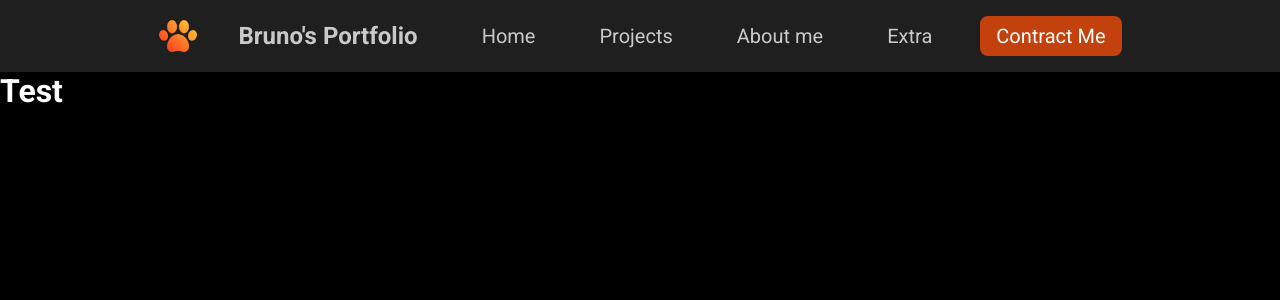
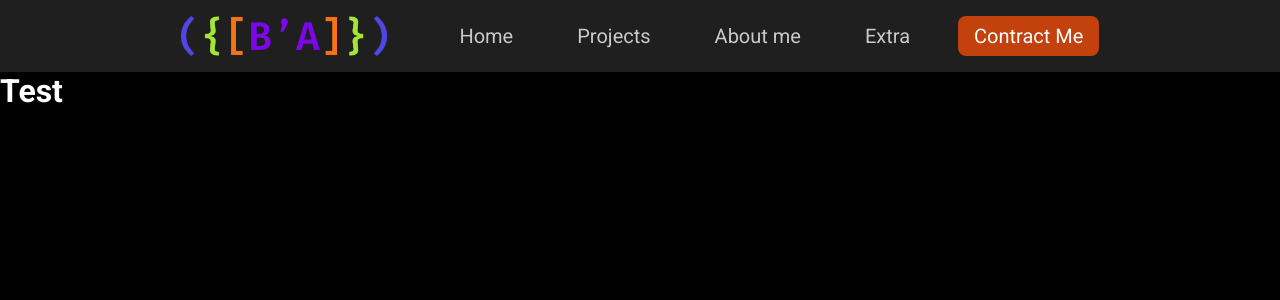
Before and after one commit to amaralBruno27866/brunoPortfolio, a React (Vite) app in the folder portfolio/: page / in a window 1280 px wide. Shown: the top 300 px of the page. Built offline with nearby package versions, Linux system fonts and the light colour scheme.

Commit message:
add: new logo was added yo header file

```diff
--- a/portfolio/src/components/Header/Header.jsx
+++ b/portfolio/src/components/Header/Header.jsx
@@ -1,15 +1,12 @@
 import styles from './Header.module.css';
-import logo from '../../../img/pets.png';
+import logo from '../../../img/MyLogo.png';
 
 export function Header(){
     return (
         <header className={styles.header}>
             <nav>
                 <div className={styles.logo}>
-                    <img src={logo} alt="pets logo" />
-                </div>
-                <div className={styles.name}>
-                    <p>Bruno&apos;s Portfolio</p>
+                    <img src={logo} alt="My Logo" />
                 </div>
                 <div className={styles.menu}>
                     <ul>
```
Also changed, not shown: portfolio/img/MyLogo.png (added).
